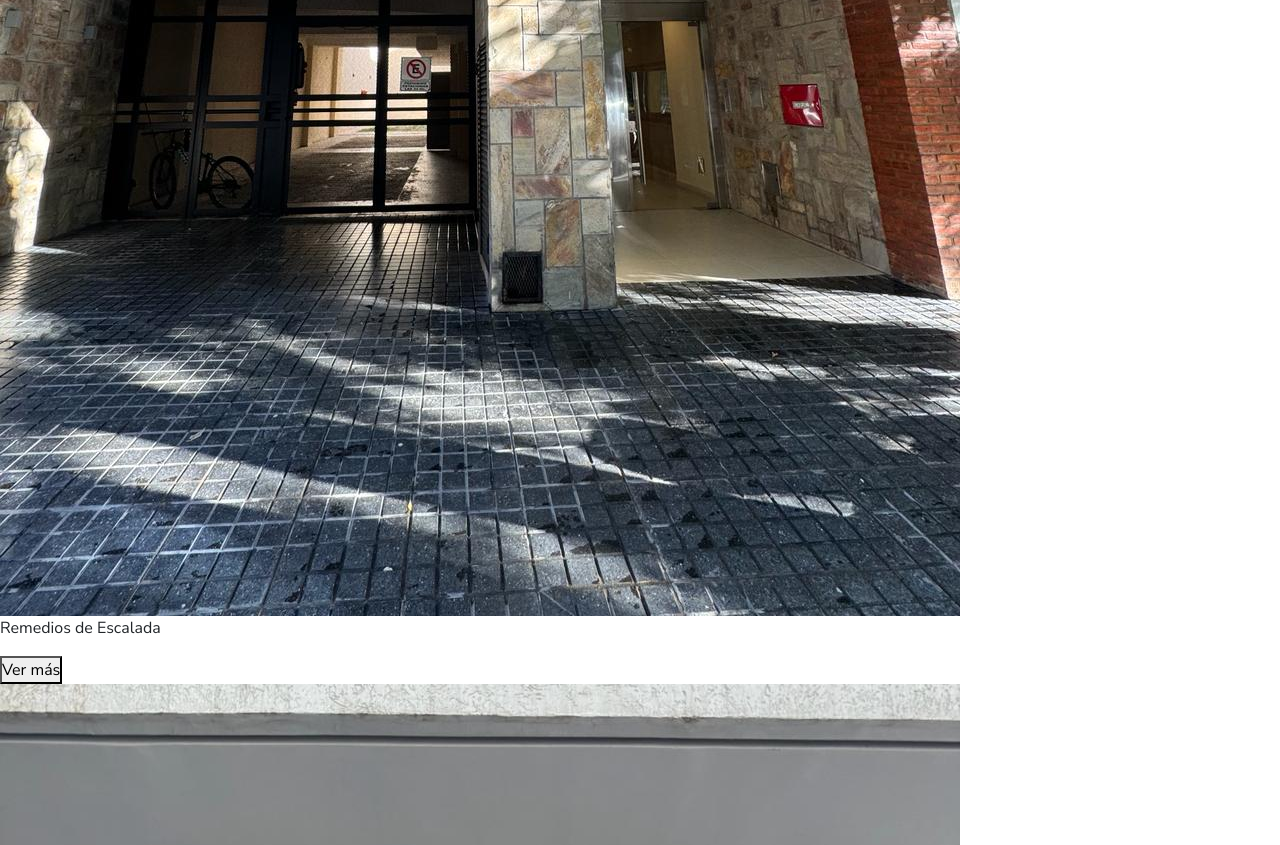
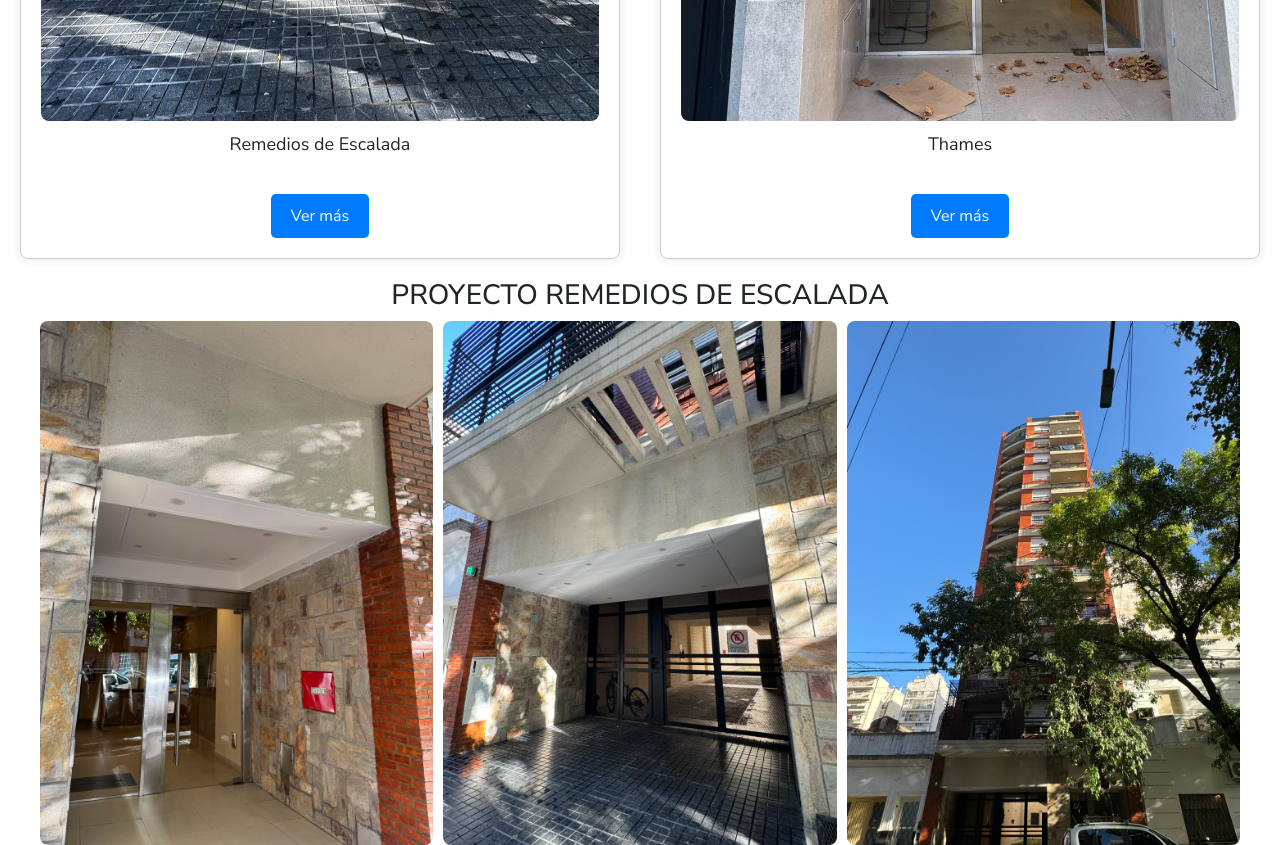
Before and after one commit to Lucilaa-c/entrega-sc, a plain HTML site: page pages/trabajos-destacados.html in a window 1280 px wide. Shown: the part 800-1645 px from the top of the page. Drawn offline with nearby package versions, Linux system fonts and the light colour scheme.

Commit message:
arregle trabajos destacados

```diff
--- a/css/style.css
+++ b/css/style.css
@@ -35,89 +35,96 @@
     .color-navegacion .nav-izq ul li a:hover {
       color: #f75317; }
 
-.main-trabajosterminados h1 {
-  background-color: #f75317;
-  color: #070733;
-  text-align: center;
-  font-family: "Nunito Sans", sans-serif;
-  padding: 10px; }
-
-.main-trabajosterminados .terminados {
+.terminados {
   display: flex;
   justify-content: center; }
-  .main-trabajosterminados .terminados div {
-    border: 4px solid #070733;
-    color: #070733;
+  .terminados .ll-container {
     margin: 20px;
-    padding: 40px;
-    display: flex;
-    flex-direction: column;
-    align-items: center;
-    padding: 10px; }
-    .main-trabajosterminados .terminados div img {
-      height: 350px; }
-    .main-trabajosterminados .terminados div p {
-      font-size: 25px; }
+    padding: 20px;
+    border: 1px solid #ccc;
+    border-radius: 8px;
+    box-shadow: 0 0 10px rgba(0, 0, 0, 0.1);
+    text-align: center; }
+    .terminados .ll-container img {
+      max-width: 100%;
+      height: auto;
+      border-radius: 8px; }
+    .terminados .ll-container p {
+      margin-top: 10px;
+      font-size: 18px; }
+    .terminados .ll-container .button {
+      margin-top: 20px;
+      padding: 10px 20px;
+      font-size: 16px;
+      background-color: #007bff;
+      color: #fff;
+      border: none;
+      border-radius: 5px;
+      cursor: pointer;
+      transition: background-color 0.3s ease; }
+      .terminados .ll-container .button:hover {
+        background-color: #0056b3; }
 
-.main-trabajosterminados h3 {
-  color: #070733;
+.td {
   text-align: center;
-  padding: 7px; }
-  .main-trabajosterminados h3 .td {
-    padding: 20px;
-    margin-top: 75px; }
+  text-transform: uppercase;
+  font-family: 42px; }
 
-.main-trabajosterminados .realizadas-galeria {
+.realizadas-galeria {
   display: grid;
-  grid-template-columns: 1fr 1fr;
-  align-items: center;
+  grid-template-columns: repeat(3, 1fr);
   justify-items: center;
-  justify-content: center;
-  align-content: center; }
-  .main-trabajosterminados .realizadas-galeria .realizadas-galeria {
-    display: grid;
-    grid-template-areas: "img4 img4 img2 img2 img3 img3"
- "img1 img1 img5 img5 img6 img6"; }
-    .main-trabajosterminados .realizadas-galeria .realizadas-galeria div .img-1 {
-      grid-area: img1; }
-    .main-trabajosterminados .realizadas-galeria .realizadas-galeria div .img-2 {
-      grid-area: img2; }
-    .main-trabajosterminados .realizadas-galeria .realizadas-galeria div .img-3 {
-      grid-area: img3; }
-    .main-trabajosterminados .realizadas-galeria .realizadas-galeria div .img-4 {
-      grid-area: img4; }
-    .main-trabajosterminados .realizadas-galeria .realizadas-galeria div .img-5 {
-      grid-area: img5; }
-    .main-trabajosterminados .realizadas-galeria .realizadas-galeria div .img-6 {
-      grid-area: img6; }
-    .main-trabajosterminados .realizadas-galeria .realizadas-galeria div img {
-      width: 350px;
-      margin: 40px;
-      border: 1px solid #a39a9a;
-      padding: 7px; }
+  gap: 10px;
+  max-width: 1200px;
+  margin: 0 auto;
+  grid-auto-flow: dense; }
+  .realizadas-galeria .img-1 img,
+  .realizadas-galeria .img-2 img,
+  .realizadas-galeria .img-3 img,
+  .realizadas-galeria .img-4 img,
+  .realizadas-galeria .img-5 img,
+  .realizadas-galeria .img-6 img {
+    width: 100%;
+    height: auto;
+    display: block;
+    border-radius: 8px; }
+  .realizadas-galeria .img-1,
+  .realizadas-galeria .img-4 {
+    grid-column: 1; }
+  .realizadas-galeria .img-2,
+  .realizadas-galeria .img-5 {
+    grid-column: 2; }
+  .realizadas-galeria .img-3,
+  .realizadas-galeria .img-6 {
+    grid-column: 3; }
+  .realizadas-galeria .img-1,
+  .realizadas-galeria .img-2,
+  .realizadas-galeria .img-3 {
+    grid-row: 1; }
+  .realizadas-galeria .img-4,
+  .realizadas-galeria .img-5,
+  .realizadas-galeria .img-6 {
+    grid-row: 2; }
 
-.main-trabajosterminados h3 {
-  color: #070733;
-  text-align: center;
-  padding: 7px; }
-  .main-trabajosterminados h3 .td {
-    padding: 20px;
-    margin-top: 75px; }
-
-.main-trabajosterminados .realizadas-thames {
+.realizadas-thames {
   display: grid;
-  grid-template-areas: "photo1 photo2 photo3"; }
-  .main-trabajosterminados .realizadas-thames div .photo-1 {
-    grid-area: photo1; }
-  .main-trabajosterminados .realizadas-thames div .photo-2 {
-    grid-area: photo2; }
-  .main-trabajosterminados .realizadas-thames div .photo-3 {
-    grid-area: photo3; }
-  .main-trabajosterminados .realizadas-thames div img {
-    width: 350px;
-    margin: 40px;
-    border: 1px solid #a39a9a;
-    padding: 7px; }
+  grid-template-columns: repeat(3, 1fr);
+  justify-items: center;
+  gap: 10px;
+  max-width: 1200px;
+  margin: 0 auto;
+  grid-auto-flow: dense; }
+  .realizadas-thames .photo-1 img,
+  .realizadas-thames .photo-2 img,
+  .realizadas-thames .photo-3 img {
+    width: 100%;
+    height: auto;
+    display: block;
+    border-radius: 8px; }
+  .realizadas-thames .photo-1,
+  .realizadas-thames .photo-2,
+  .realizadas-thames .photo-3 {
+    grid-row: 1; }
 
 .main-obras h1 {
   background-color: #f75317;
--- a/pages/trabajos-destacados.html
+++ b/pages/trabajos-destacados.html
@@ -52,12 +52,12 @@
     <h1>TRABAJOS DESTACADOS</h1>
     <!--Grid-->
     <section class="terminados">
-      <div>
+      <div class="ll-container">
         <img src="../recursos/remedio-escalada1.jpeg" alt="Proyecto remedios de escalada">
         <p>Remedios de Escalada</p>
         <button class="button">Ver más</button>
       </div>
-      <div>
+      <div class="ll-container">
         <img src="../recursos/thames-terminada.jpeg" alt="proyecto thames">
         <p>Thames</p>
         <button class="button">Ver más</button>
--- a/scss/secciones/_trabajos-destacados.scss
+++ b/scss/secciones/_trabajos-destacados.scss
@@ -1,119 +1,121 @@
-
-.main-trabajosterminados{
-    h1 {
-        background-color: rgb(247, 83, 23);
-        color: rgb(7, 7, 51);
-        text-align: center;
-        font-family: $font_sans-serif;
-        padding: 10px;
-    }
-
 .terminados {
     display: flex;
     justify-content: center;
-        div {
-            border: 4px solid rgb(7, 7, 51);
-            color: rgb(7, 7, 51);
+
+    .ll-container {
         margin: 20px;
-            padding: 40px;
-            display: flex;
-            flex-direction: column;
-            align-items: center;
-            padding: 10px;
+        padding: 20px;
+        border: 1px solid #ccc;
+        border-radius: 8px;
+        box-shadow: 0 0 10px rgba(0, 0, 0, 0.1);
+        text-align: center;
+
         img {
-                height: 350px;
+            max-width: 100%;
+            height: auto;
+            border-radius: 8px;
         }
+
         p {
-                font-size: 25px;
+            margin-top: 10px;
+            font-size: 18px;
         }
-        }
-    }
-    h3 {
-        color: rgb(7, 7, 51);
-        text-align: center;
-        padding: 7px;
-        .td{
-              padding: 20px;
-              margin-top: 75px;
-          }
-    }
-    .realizadas-galeria{
-        display: grid;
-        grid-template-columns: 1fr 1fr;
-        align-items: center;
-        justify-items: center;
-        justify-content: center;
-        align-content: center;
 
-        .realizadas-galeria{
-            display: grid;
-            grid-template-areas:
-            "img4 img4 img2 img2 img3 img3"
-            "img1 img1 img5 img5 img6 img6"
-             ;
+        .button {
+            margin-top: 20px;
+            padding: 10px 20px;
+            font-size: 16px;
+            background-color: #007bff;
+            color: #fff;
+            border: none;
+            border-radius: 5px;
+            cursor: pointer;
+            transition: background-color 0.3s ease;
 
-                 div{
-                     .img-1{
-                         grid-area: img1;
-                     }
-                     .img-2{
-                         grid-area: img2;
-                     }
-                     .img-3{
-                         grid-area: img3;
-
-                     }
-                     .img-4{
-                         grid-area: img4;
-                     }
-                     .img-5{
-                         grid-area: img5;
-                     }
-                     .img-6{
-                         grid-area: img6;
-
-                     }
-                     img{
-                     width: 350px;
-                     margin: 40px;
-                     border: 1px solid rgb(163, 154, 154);
-                     padding: 7px;
+            &:hover {
+                background-color: #0056b3;
             }
         }
     }
 }
-    h3 {
-        color: rgb(7, 7, 51);
+
+.td {
     text-align: center;
-        padding: 7px;
-        .td{
-            padding: 20px;
-            margin-top: 75px;
+    text-transform: uppercase;
+    font-family: 42px;
+}
+
+.realizadas-galeria {
+    display: grid;
+    grid-template-columns: repeat(3, 1fr);
+    justify-items: center;
+    gap: 10px;
+    max-width: 1200px;
+    margin: 0 auto;
+    grid-auto-flow: dense;
+
+    .img-1 img,
+    .img-2 img,
+    .img-3 img,
+    .img-4 img,
+    .img-5 img,
+    .img-6 img {
+        width: 100%;
+        height: auto;
+        display: block;
+        border-radius: 8px;
+    }
+
+    .img-1,
+    .img-4 {
+        grid-column: 1;
+    }
+
+    .img-2,
+    .img-5 {
+        grid-column: 2;
+    }
+
+    .img-3,
+    .img-6 {
+        grid-column: 3;
+    }
+
+    .img-1,
+    .img-2,
+    .img-3 {
+        grid-row: 1;
+    }
+
+    .img-4,
+    .img-5,
+    .img-6 {
+        grid-row: 2;
     }
 }
-    .realizadas-thames{
+
+
+.realizadas-thames {
     display: grid;
-        grid-template-areas:
-        "photo1 photo2 photo3"
-        ;
-        div{
-            .photo-1{
-                grid-area: photo1;
+    grid-template-columns: repeat(3, 1fr);
+    justify-items: center;
+    gap: 10px;
+    max-width: 1200px;
+    margin: 0 auto;
+    grid-auto-flow: dense;
 
+    .photo-1 img,
+    .photo-2 img,
+    .photo-3 img {
+        width: 100%;
+        height: auto;
+        display: block;
+        border-radius: 8px;
     }
-            .photo-2{
-                grid-area: photo2;
 
-            }
-            .photo-3{
-                grid-area: photo3;
-            }
-            img{
-                width: 350px;
-                margin: 40px;
-                border: 1px solid rgb(163, 154, 154);
-                padding: 7px;
+    .photo-1,
+    .photo-2,
+    .photo-3 {
+        grid-row: 1;
     }
 }
-    }
-}
```
Lines whose indentation alone changed are shown as unchanged.
